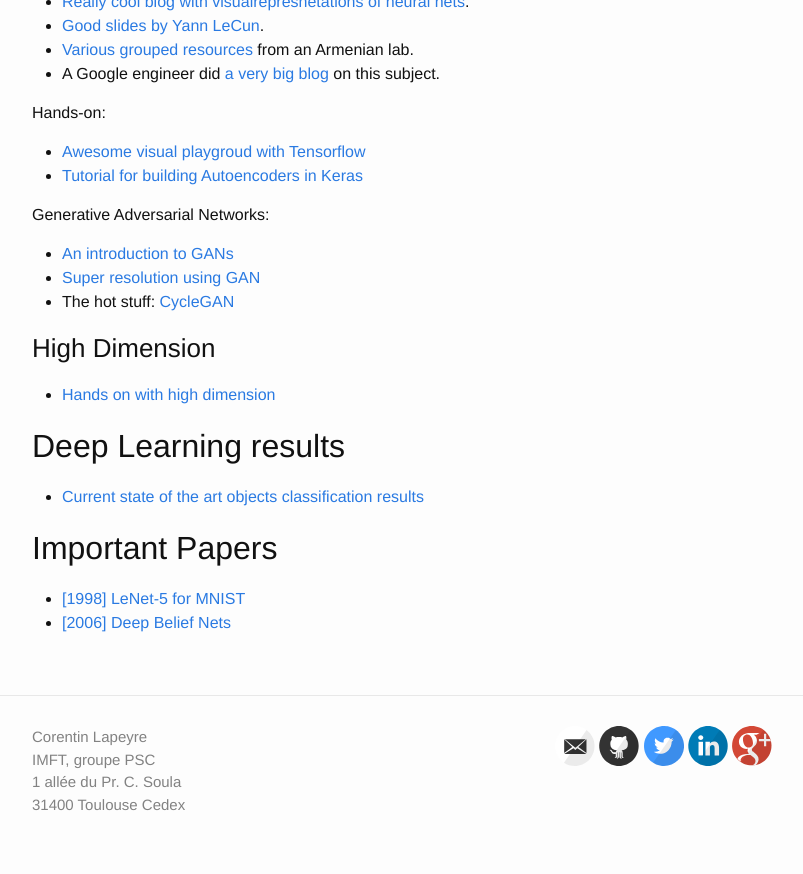
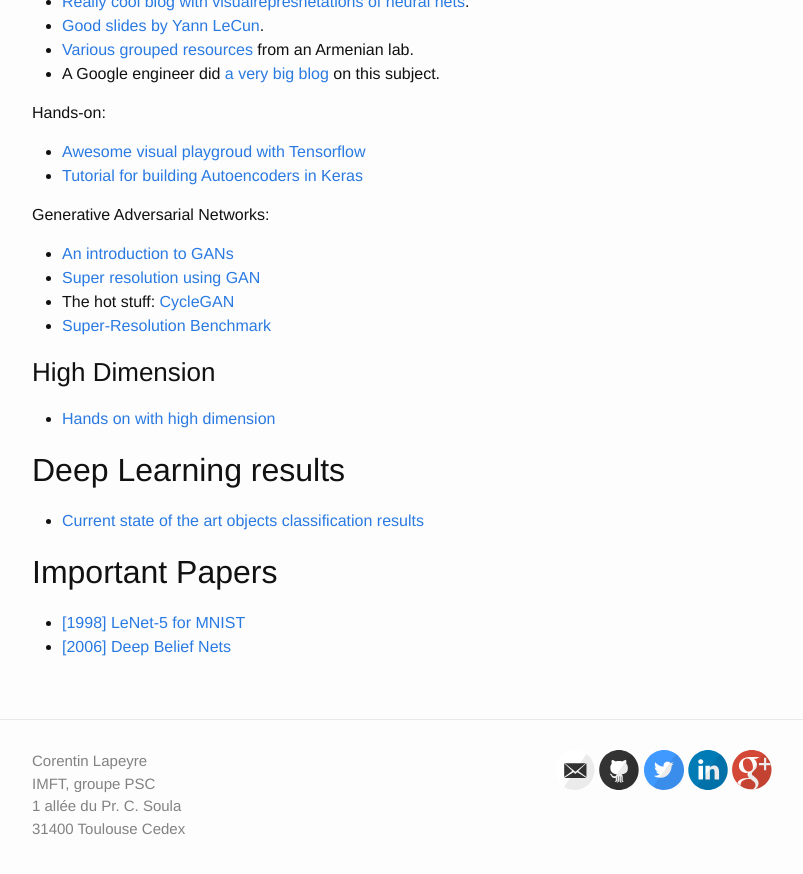
Before and after one commit to clapeyre/clapeyre.github.io, a Jekyll site: the page built from _posts/2017-06-15-deep_learning_resources.md, in a window 1280 px wide and 900 px high, scrolled down 588 px. Shown: the top 874 px of the window, without its empty margins (238-1041 px from the left). Built offline with Jekyll 4.4.1, drawn with Linux system fonts in a browser that asks for light colours.

Commit message:
Updated Deep Learning with Super Resolution Bench

```diff
--- a/_posts/2017-06-15-deep_learning_resources.md
+++ b/_posts/2017-06-15-deep_learning_resources.md
@@ -37,6 +37,7 @@ Generative Adversarial Networks:
   - [An introduction to GANs](http://blog.aylien.com/introduction-generative-adversarial-networks-code-tensorflow/)
   - [Super resolution using GAN](http://www.gitxiv.com/posts/5Z9gyGthtEhoroGzg/photo-realistic-single-image-super-resolution-using-a)
   - The hot stuff: [CycleGAN](https://hardikbansal.github.io/CycleGANBlog/)
+  - [Super-Resolution Benchmark](https://github.com/huangzehao/Super-Resolution.Benckmark)
 
 ### High Dimension
 
```
